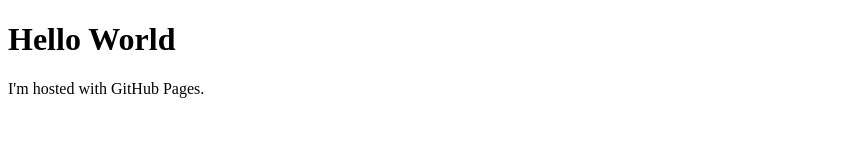
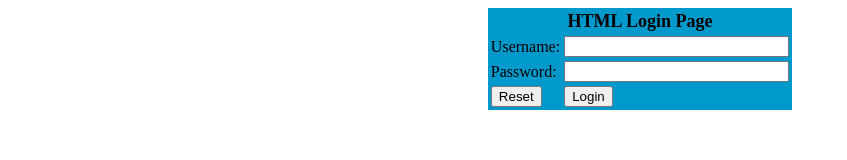
Before and after one commit to panosonic/panosonic.github.io, a plain HTML site: page index.html in a window 1280 px wide. Shown: the whole page, without its empty margins (0-847 px from the left). Drawn offline with Linux system fonts and the light colour scheme.

Commit message:
Update index.html

```diff
--- a/index.html
+++ b/index.html
@@ -1,7 +1,47 @@
-<!DOCTYPE html>
 <html>
+<head>
+	<title>Login Page</title>
+</head>
 <body>
-<h1>Hello World</h1>
-<p>I'm hosted with GitHub Pages.</p>
+	<form name="loginForm" method="post" action="login.php">
+		<table width="20%" bgcolor="0099CC" align="center">
+
+			<tr>
+				<td colspan=2><center><font size=4><b>HTML Login Page</b></font></center></td>
+			</tr>
+
+			<tr>
+				<td>Username:</td>
+				<td><input type="text" size=25 name="userid"></td>
+			</tr>
+
+			<tr>
+				<td>Password:</td>
+				<td><input type="Password" size=25 name="pwd"></td>
+			</tr>
+
+			<tr>
+				<td ><input type="Reset"></td>
+				<td><input type="submit" onclick="return check(this.form)" value="Login"></td>
+			</tr>
+
+		</table>
+	</form>
+	<script language="javascript">
+		function check(form)
+		{
+
+			if(form.userid.value == "admin" && form.pwd.value == "root")
+			{
+				return true;
+			}
+			else
+			{
+				alert("Error Password or Username")
+				return false;
+			}
+		}
+	</script>
+
 </body>
 </html>
```
